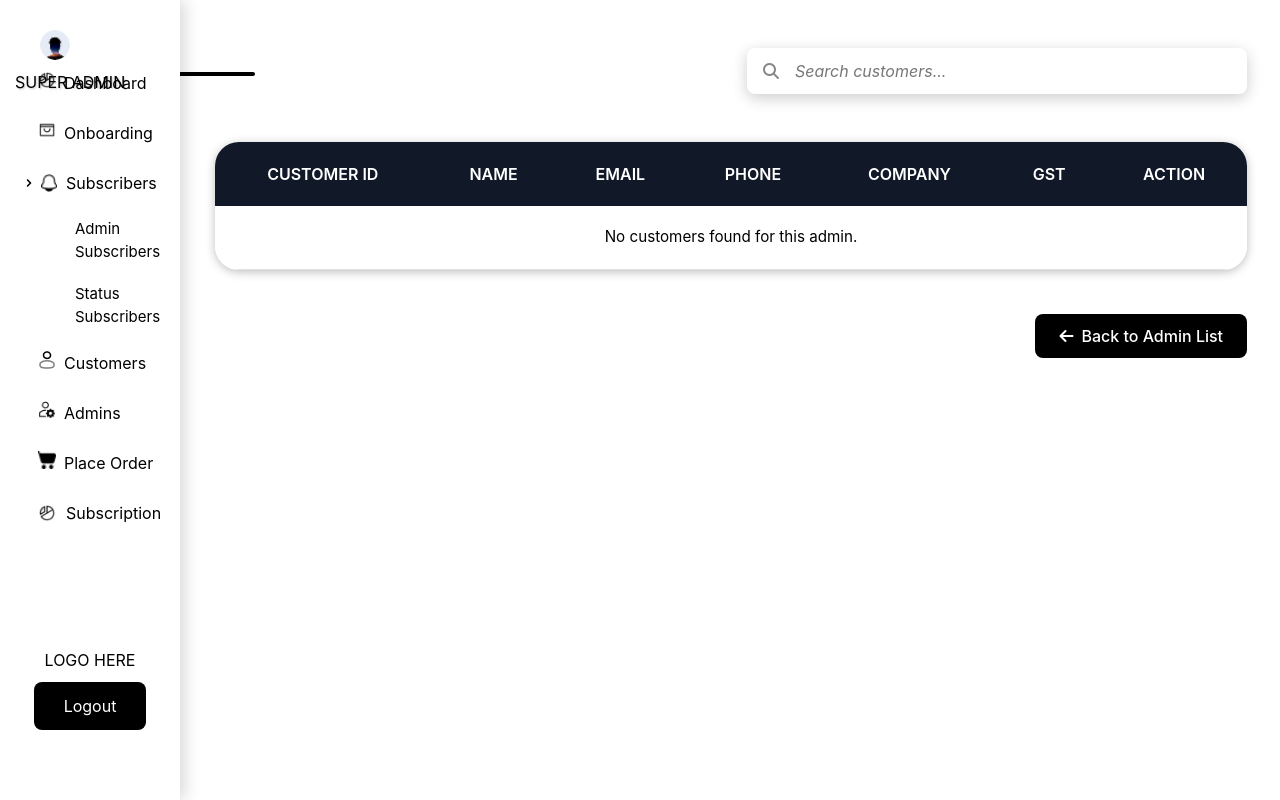
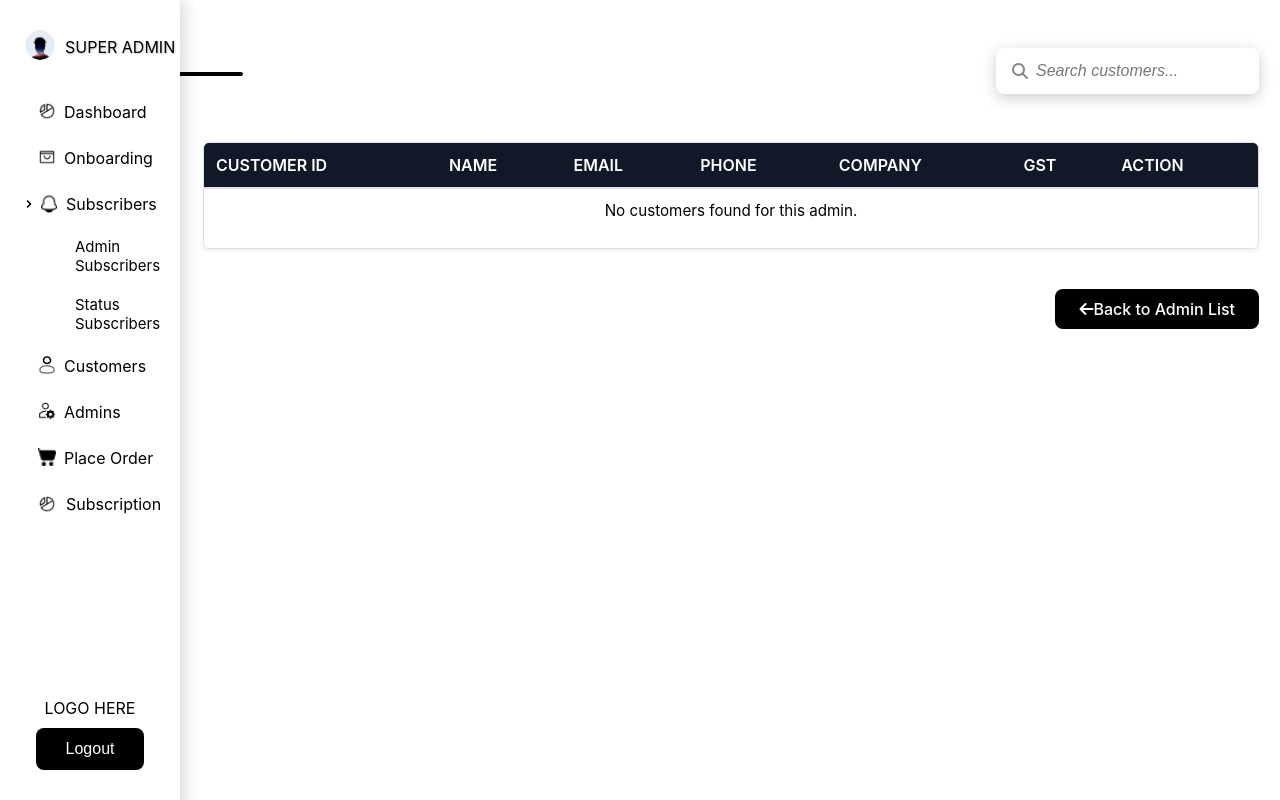
Before and after one commit to Rishvanth28/Paddy, a Django app: template paddy_proj/paddy_app/templates/admin_customers.html in a window 1280 px wide. Run offline with Django 5.2, Linux system fonts and the light colour scheme; the template is opened without the code that fills it, so the values that code supplies are empty; some libraries are stand-ins or nearby versions.

Commit message:
Admin customers style

```diff
--- a/paddy_proj/paddy_app/static/css/admin_customers.css
+++ b/paddy_proj/paddy_app/static/css/admin_customers.css
@@ -304,3 +304,145 @@
         text-align: center;
     }
 }
+
+/* Spacing Utilities */
+.mt-2 { margin-top: 0.5rem !important; }
+.mt-md-0 { margin-top: 0 !important; }
+.mb-0 { margin-bottom: 0 !important; }
+.mb-3 { margin-bottom: 1rem !important; }
+.mb-5 { margin-bottom: 3rem !important; }
+.me-3 { margin-right: 1rem !important; }
+.p-0 { padding: 0 !important; }
+.py-4 { padding-top: 1.5rem !important; padding-bottom: 1.5rem !important; }
+.py-5 { padding-top: 3rem !important; padding-bottom: 3rem !important; }
+
+/* Typography */
+.fs-5 { font-size: 1.25rem !important; }
+.text-muted { color: #6c757d !important; }
+.text-center { text-align: center !important; }
+.text-secondary { color: #6c757d !important; }
+
+/* Flexbox utilities */
+.d-flex { display: flex !important; }
+.flex-wrap { flex-wrap: wrap !important; }
+.flex-grow-1 { flex-grow: 1 !important; }
+.align-items-center { align-items: center !important; }
+.justify-content-between { justify-content: space-between !important; }
+
+/* Button styles */
+.btn {
+  display: inline-block;
+  font-weight: 400;
+  line-height: 1.5;
+  text-align: center;
+  text-decoration: none;
+  vertical-align: middle;
+  cursor: pointer;
+  border: 1px solid transparent;
+  padding: 0.375rem 0.75rem;
+  font-size: 1rem;
+  border-radius: 0.375rem;
+  transition: background-color 0.15s ease-in-out;
+}
+
+.btn-sm {
+  padding: 0.25rem 0.5rem;
+  font-size: 0.875rem;
+  border-radius: 0.2rem;
+}
+
+.btn-danger {
+  color: #fff;
+  background-color: #dc3545;
+  border-color: #dc3545;
+}
+
+.btn-danger:hover {
+  background-color: #bb2d3b;
+  border-color: #b02a37;
+}
+
+/* Table styles */
+.table {
+  width: 100%;
+  margin-bottom: 1rem;
+  color: #212529;
+  border-collapse: collapse;
+}
+
+.table thead th {
+  border-bottom: 2px solid #dee2e6;
+  padding: 0.75rem;
+  vertical-align: bottom;
+  text-align: left;
+}
+
+.table tbody td {
+  border-top: 1px solid #dee2e6;
+  padding: 0.75rem;
+  vertical-align: top;
+}
+
+.table-hover tbody tr:hover {
+  background-color: rgba(0, 0, 0, 0.075);
+}
+
+/* Responsive table wrapper */
+.table-responsive {
+  width: 100%;
+  overflow-x: auto;
+}
+
+/* Card component */
+.card {
+  position: relative;
+  display: flex;
+  flex-direction: column;
+  min-width: 0;
+  background-color: #fff;
+  border: 1px solid #dee2e6;
+  border-radius: 0.375rem;
+  box-shadow: 0 0.125rem 0.25rem rgba(0, 0, 0, 0.075);
+}
+
+.card-body {
+  flex: 1 1 auto;
+  padding: 1rem;
+}
+
+/* Forms */
+.form-control {
+  display: block;
+  width: 100%;
+  padding: 0.375rem 0.75rem;
+  padding-left: 2.5rem; /* for icon space */
+  font-size: 1rem;
+  line-height: 1.5;
+  color: #212529;
+  background-color: #fff;
+  border: 1px solid #ced4da;
+  border-radius: 0.375rem;
+  transition: border-color 0.15s ease-in-out, box-shadow 0.15s ease-in-out;
+}
+
+.form-control:focus {
+  color: #212529;
+  background-color: #fff;
+  border-color: #86b7fe;
+  outline: 0;
+  box-shadow: 0 0 0 0.25rem rgba(13, 110, 253, 0.25);
+}
+
+/* Position utility */
+.position-relative { position: relative !important; }
+.position-absolute { position: absolute !important; }
+
+/* Display utility */
+.d-none { display: none !important; }
+
+/* Icon spacing fix */
+.fa-search {
+  pointer-events: none;
+  height: 1em;
+  width: 1em;
+}
--- a/paddy_proj/paddy_app/templates/admin_customers.html
+++ b/paddy_proj/paddy_app/templates/admin_customers.html
@@ -3,7 +3,7 @@
 {% block content %}
 
 <head>
-    <link rel="stylesheet" href="https://cdnjs.cloudflare.com/ajax/libs/bootstrap/5.3.0/css/bootstrap.min.css">
+    <!-- <link rel="stylesheet" href="https://cdnjs.cloudflare.com/ajax/libs/bootstrap/5.3.0/css/bootstrap.min.css"> -->
     <link rel="stylesheet" href="https://cdnjs.cloudflare.com/ajax/libs/font-awesome/6.5.0/css/all.min.css">
     <link rel="stylesheet" href="{% static 'css/admin_customers.css' %}">
 </head>
--- a/paddy_proj/paddy_app/templates/demo.html
+++ b/paddy_proj/paddy_app/templates/demo.html
@@ -131,7 +131,7 @@
                             </span>
                         </button>
 
-                        <div class="nav-link">
+                        <!-- <div class="nav-link">
                             <a href="login.html">
                                 <span>
                                     <svg width="18" height="18" viewBox="0 0 18 18" fill="none"
@@ -153,7 +153,7 @@
                                     Logout
                                 </span>
                             </a>
-                        </div>
+                        </div> -->
 
                     </div>
 
```
